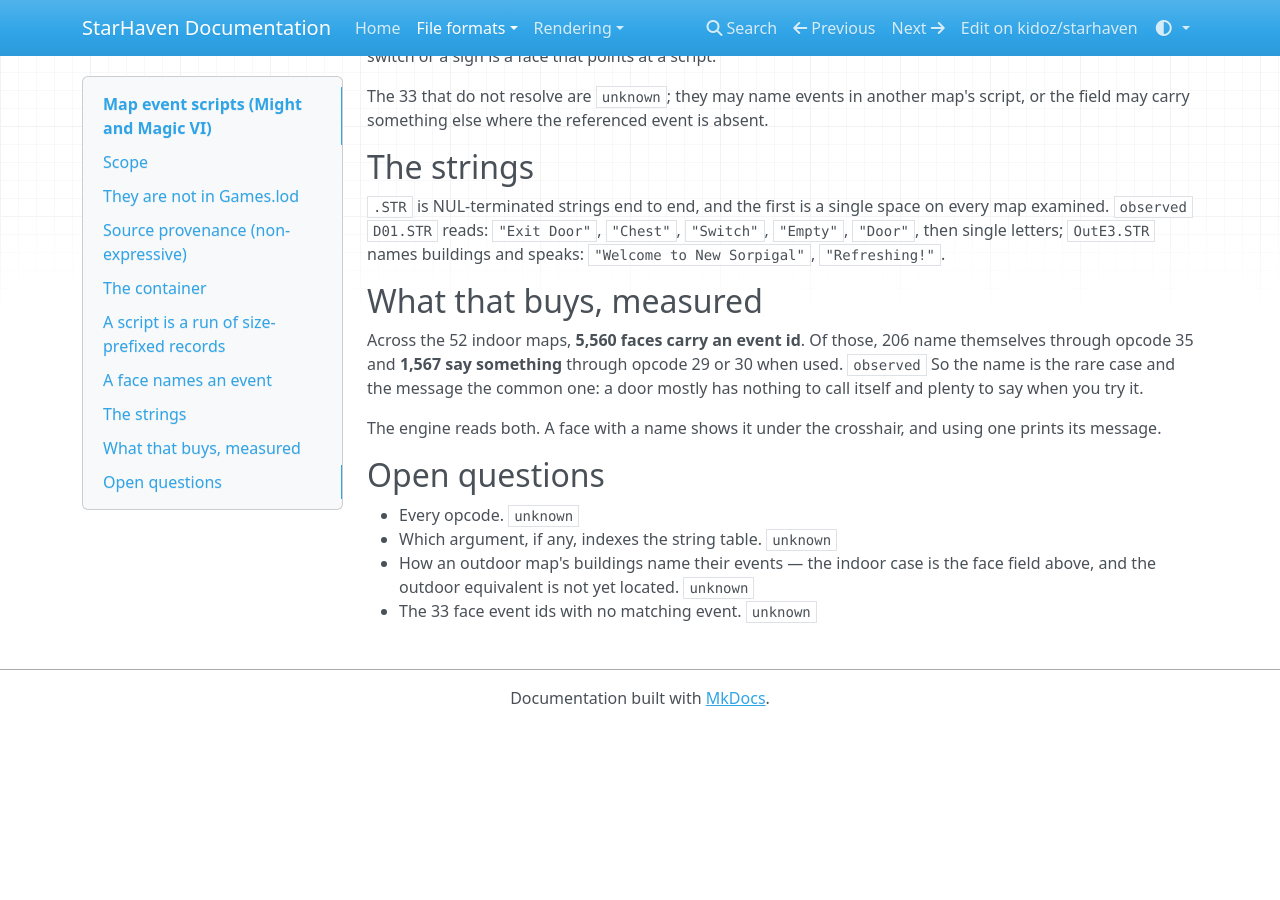
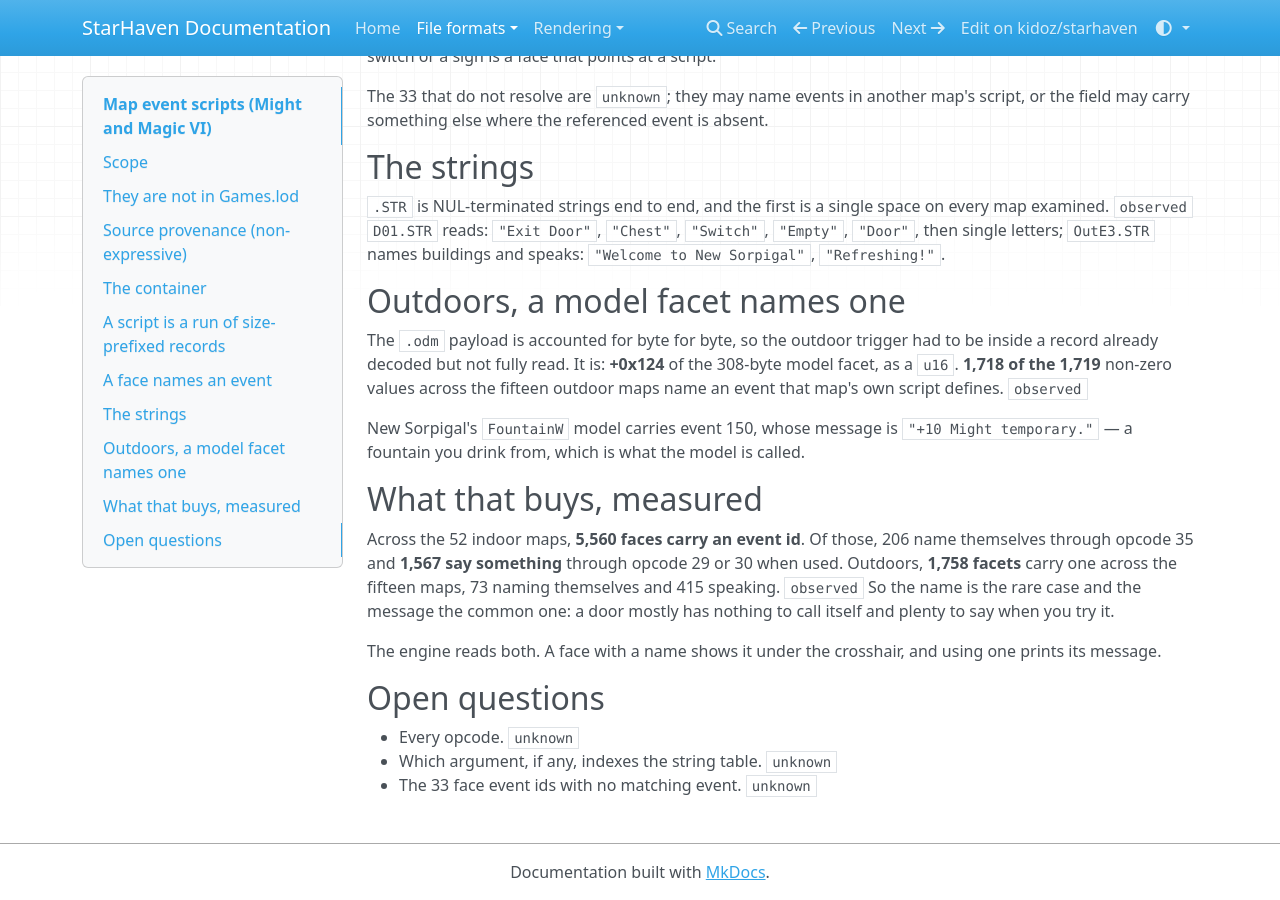
Before and after one commit to kidoz/starhaven, an MkDocs documentation site: the page built from docs/formats/map-events.md, in a window 1280 px wide and 900 px high, scrolled down 2123 px. Built offline with MkDocs 1.6.1, drawn with Linux system fonts in a browser that asks for light colours; nearby versions of some CDN libraries; before the commit the page ends 2849 px from its top, so only the background shows below that.

Commit message:
Find the outdoor event trigger on the model facet

```diff
--- a/docs/formats/map-events.md
+++ b/docs/formats/map-events.md
@@ -108,11 +108,24 @@ every map examined. `observed` `D01.STR` reads: `"Exit Door"`, `"Chest"`,
 `"Switch"`, `"Empty"`, `"Door"`, then single letters; `OutE3.STR` names
 buildings and speaks: `"Welcome to New Sorpigal"`, `"Refreshing!"`.
 
+## Outdoors, a model facet names one
+
+The `.odm` payload is accounted for byte for byte, so the outdoor trigger had
+to be inside a record already decoded but not fully read. It is: **+0x124** of
+the 308-byte model facet, as a `u16`. **1,718 of the 1,719** non-zero values
+across the fifteen outdoor maps name an event that map's own script defines.
+`observed`
+
+New Sorpigal's `FountainW` model carries event 150, whose message is
+`"+10 Might temporary."` — a fountain you drink from, which is what the model
+is called.
+
 ## What that buys, measured
 
 Across the 52 indoor maps, **5,560 faces carry an event id**. Of those, 206
 name themselves through opcode 35 and **1,567 say something** through opcode 29
-or 30 when used. `observed` So the name is the rare case and the message the
+or 30 when used. Outdoors, **1,758 facets** carry one across the fifteen maps,
+73 naming themselves and 415 speaking. `observed` So the name is the rare case and the message the
 common one: a door mostly has nothing to call itself and plenty to say when you
 try it.
 
@@ -123,6 +136,4 @@ using one prints its message.
 
 - Every opcode. `unknown`
 - Which argument, if any, indexes the string table. `unknown`
-- How an outdoor map's buildings name their events — the indoor case is the
-  face field above, and the outdoor equivalent is not yet located. `unknown`
 - The 33 face event ids with no matching event. `unknown`
```
Also changed, not shown: README.md (+2 -1 lines), 4 other files.
